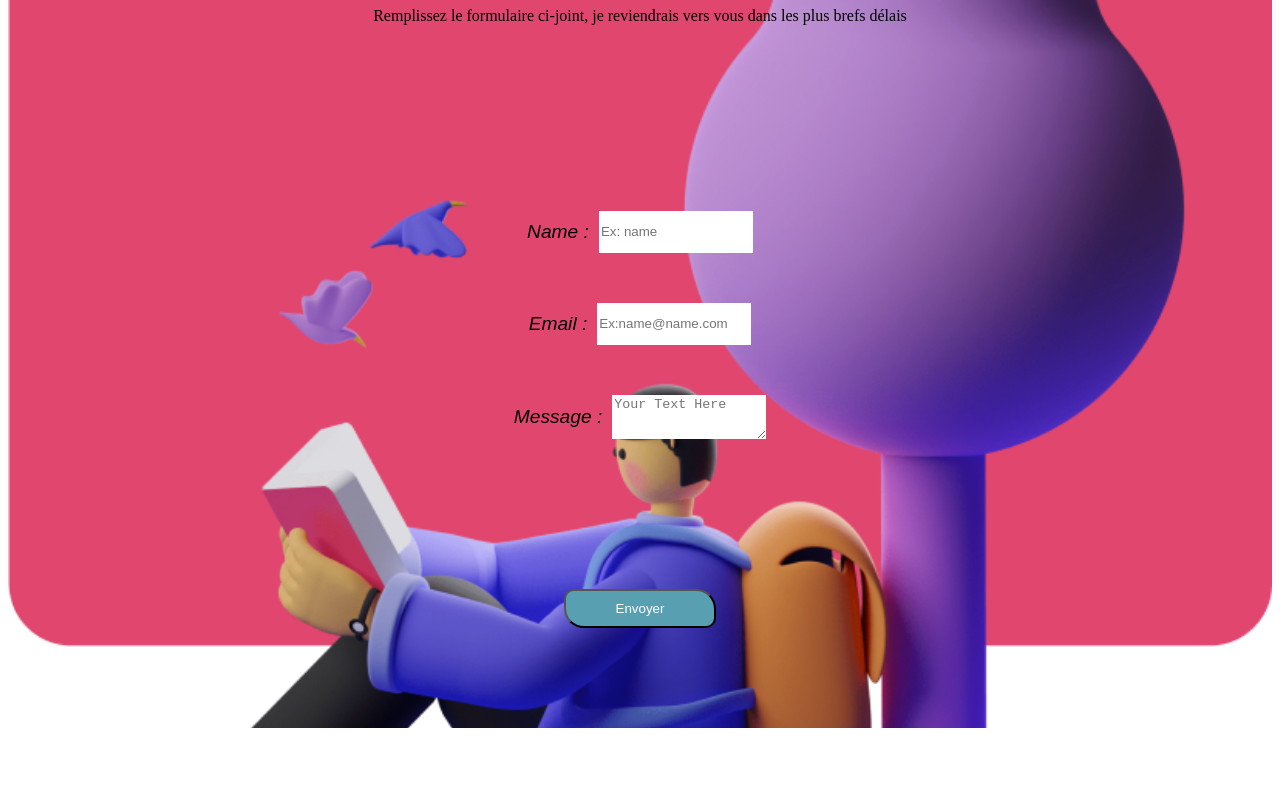
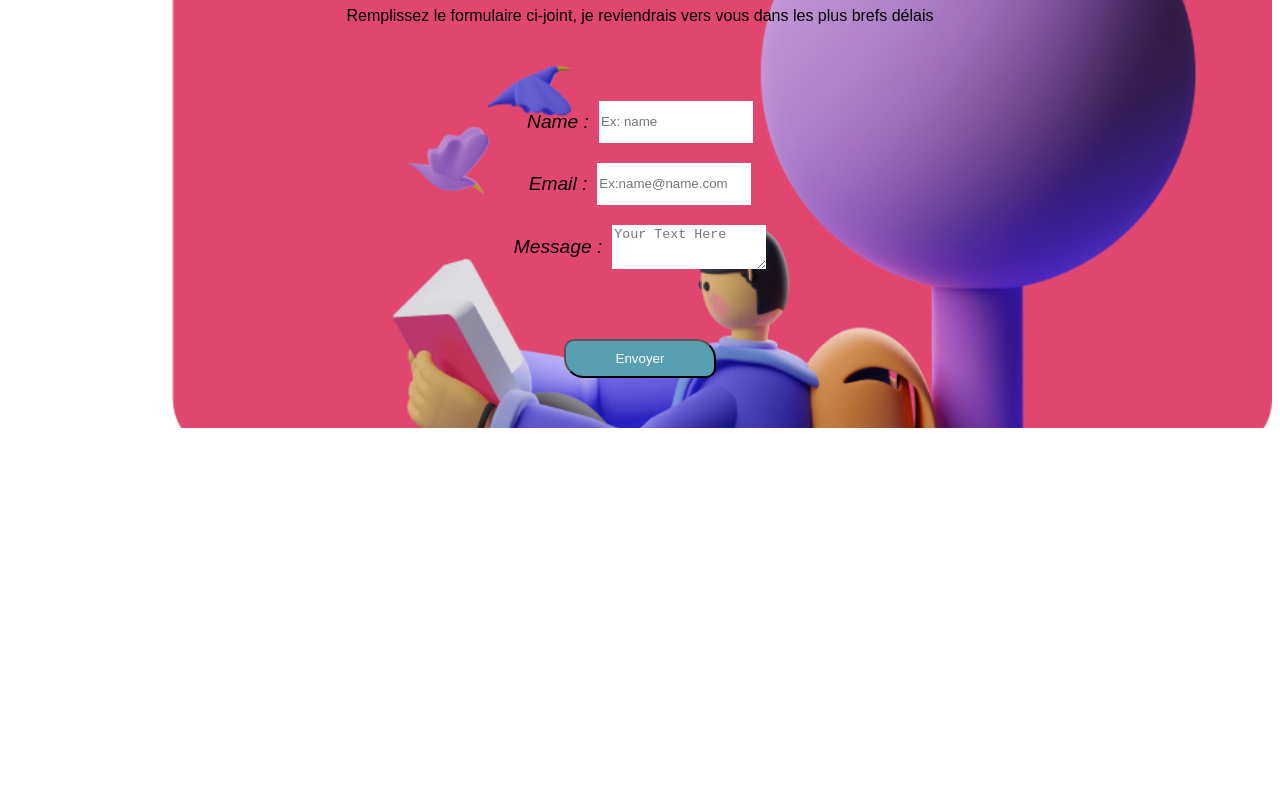
Before and after one commit to tashteba/ExEnGruop, a plain HTML site: page contact.html in a window 1280 px wide. Shown: the part 305-1095 px from the top of the page. After the commit the page ends 800 px from the top, so only its background shows below. Drawn offline with Linux system fonts and the light colour scheme.

Commit message:
maj contact

```diff
--- a/style.css
+++ b/style.css
@@ -145,55 +145,12 @@ li{
 a{
     text-decoration: none;
 }
-/* CSS pour page contact nous   */
-
-.main{
-    /* background-color: rgba(228, 8, 81, 0.712); */
-    background-image: url("illustration.png");
-    background-repeat:no-repeat;
-    background-size: cover;
-    background-position-x: center;
-    background-position-y: center;
 
 
+/* CSS pour page a propse de nous  */
+body{
+    font-family: 'Montserrat', sans-serif;
 }
-.topContact {
-    padding: 20px;
-    width: 400px;
-    /* background-color:aliceblue; */
-    width: auto;
-}
-.middleContact{
-    display: flex;
-    flex-direction: column;
-    padding-top: 50px;
-    margin: 100px;
-    width: 200px;
-    justify-content: space-between;
-    /* background-color: aliceblue; */
-    width: auto;
-    align-items: center;
-    gap: 50px;
-}
-.labelContact{
-    font: 1.2em sans-serif;
-    font-style: italic;
-}
-.inputContact{
-    border: none;
-    width: 150px;
-    height: 40px;
-
-}
-
-.btn {
-    background-color: rgb(88, 159, 178);
-    color: white;
-    padding: 10px 50px;
-    border-radius: 10px 20px;
-}
-
-/* CSS pour page a propse de nous  */
 .containerPropse{
     color: aliceblue;
     display: flex;
@@ -263,36 +220,36 @@ li{
 a{
     text-decoration: none;
 }
+
 /* CSS pour page contact nous   */
 
 .main{
     /* background-color: rgba(228, 8, 81, 0.712); */
     background-image: url("illustration.png");
     background-repeat:no-repeat;
-    background-size: cover;
-    background-position-x: center;
+    background-size: 1100px;
+    background-position-x: right;
     background-position-y: center;
     text-align: center;
-
-
 }
 .topContact {
     padding: 20px;
     width: 400px;
     /* background-color:aliceblue; */
     width: auto;
+
 }
 .middleContact{
     display: flex;
     flex-direction: column;
-    padding-top: 50px;
-    margin: 100px;
+    padding-top: 20px;
+    margin: 20px;
     width: 200px;
     justify-content: space-between;
-    /* background-color: aliceblue; */
+    /* background-color: rose */
     width: auto;
     align-items: center;
-    gap: 50px;
+    gap: 20px;
 }
 .labelContact{
     font: 1.2em sans-serif;
@@ -324,8 +281,9 @@ a{
     color: white;
     padding: 10px 50px;
     border-radius: 10px 20px;
-    margin: 100px;
+    margin: 50px;
 }
+
 
 /* CSS pour page a propse de nous  */
 .containerPropse{
@@ -394,7 +352,7 @@ a{
 
 /* css for page CV */
 
-/* .headCv {
+ .headCv {
     display: flex;
     background-color: antiquewhite;
     width: auto;
@@ -436,4 +394,3 @@ a{
 .pSecCv{
     width: 80%;
 }
- */
```
